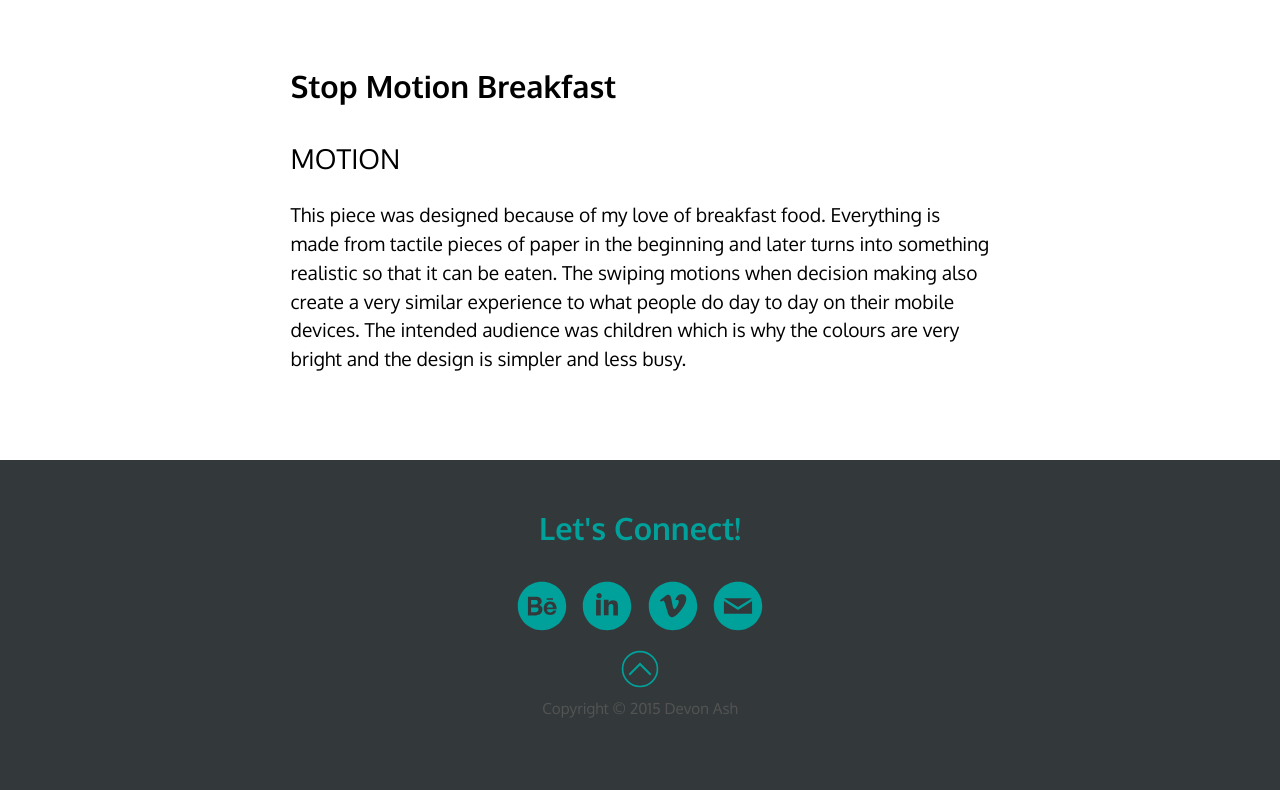
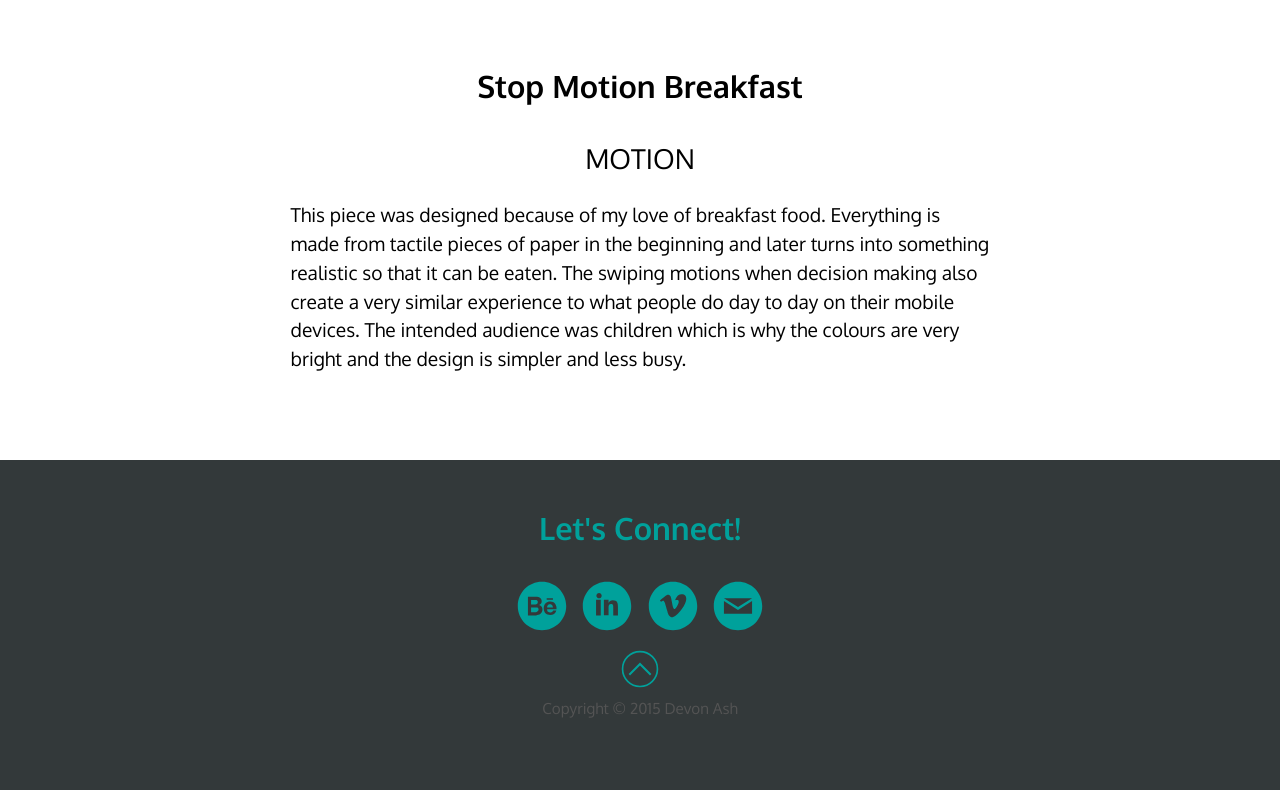
Before and after one commit to devonash/portfolio, a Jekyll site: the page built from portfolio-pieces/piece2.md, in a window 1280 px wide. Shown: the part 1211-2001 px from the top of the page. Built offline with Jekyll 4.4.1, drawn with Linux system fonts in a browser that asks for light colours.

Commit message:
added centre-text class to video-template

```diff
--- a/_layouts/video-template.html
+++ b/_layouts/video-template.html
@@ -44,8 +44,10 @@ layout: default
         </div>
         <div class="project unit unit-s-1 unit-m-1 unit-l-1" id="project">
           <div class="tem-project-text">
-            <h2 itemprop="name">{{page.title}}</h2>
-            <h3 class="typeof-project" itemprop="genre" class="giga">{{page.type}}</h3>
+            <div class="center-text">
+              <h2 class="center-text" itemprop="name">{{page.title}}</h2>
+              <h3 class="typeof-project" itemprop="genre" class="giga">{{page.type}}</h3>
+            </div>
             <p itemprop="description">{{page.description}}</p>
           </div>
         </div>
```
